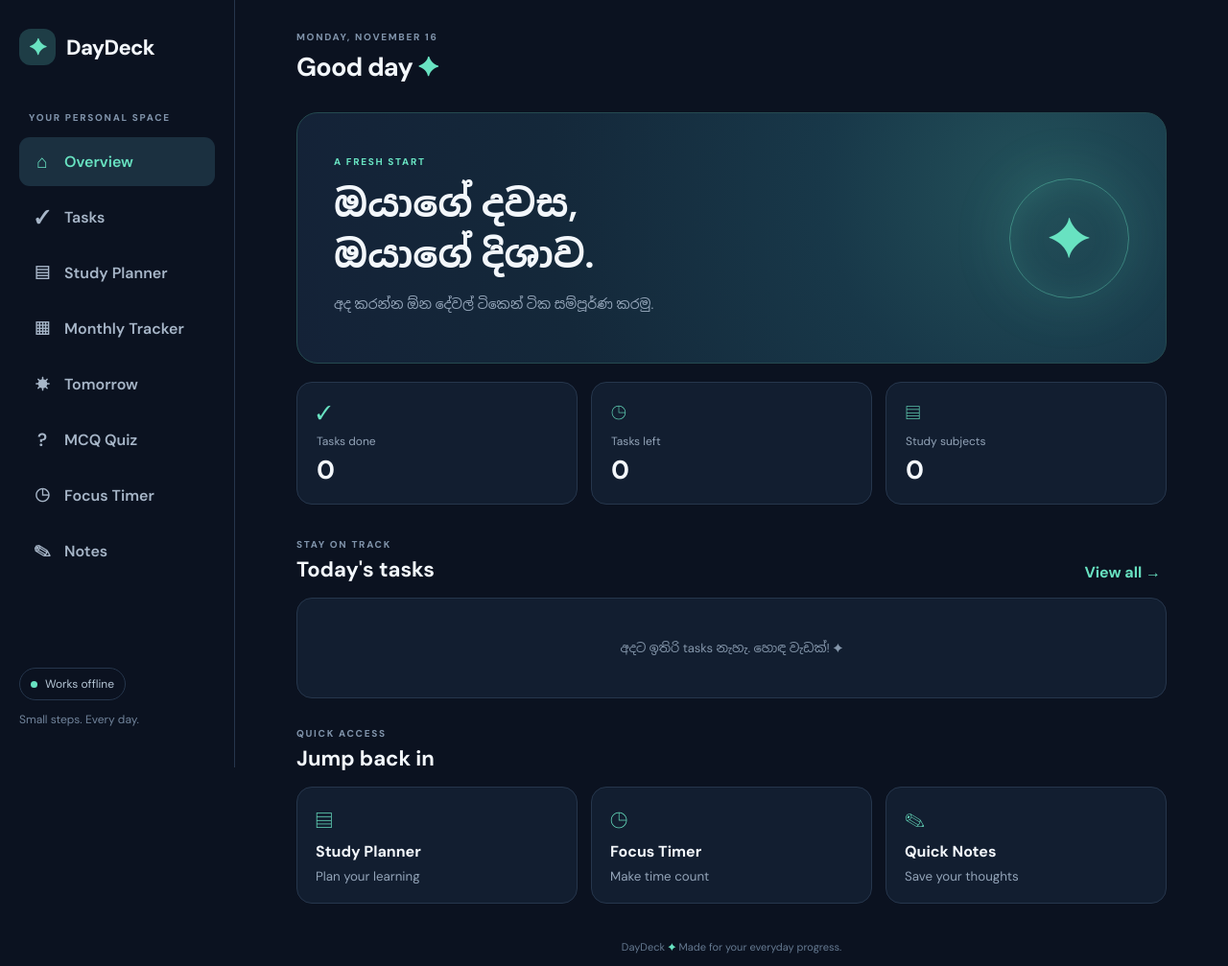
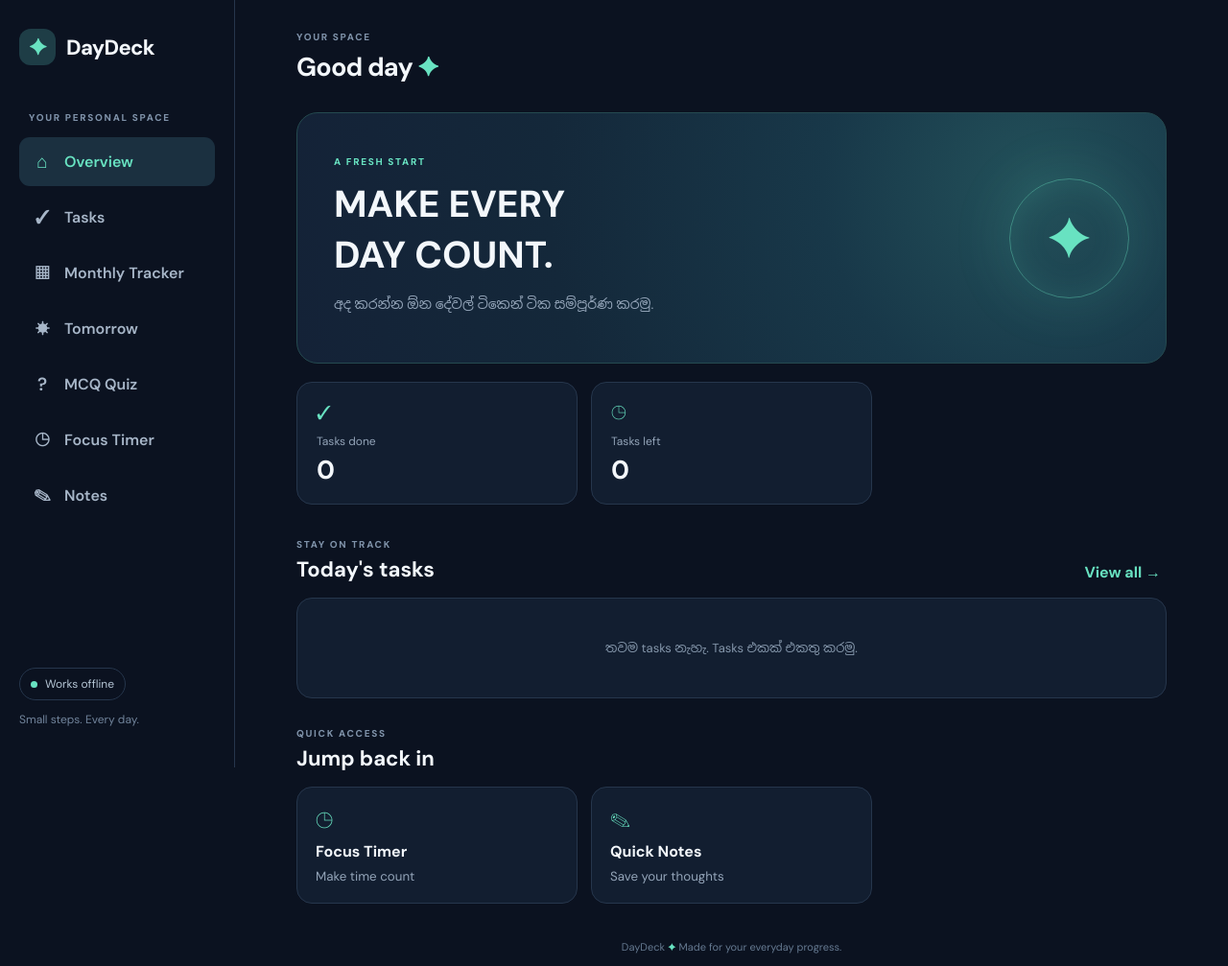
Before and after one commit to Nima0714/DayDeck, a plain HTML site: page index.html in a window 1280 px wide. Shown: the whole page at 96% size. Drawn offline with Linux system fonts and the light colour scheme.

Commit message:
DayDeck V3.1: remove Study Planner and refresh home heading

```diff
--- a/index.html
+++ b/index.html
@@ -4,7 +4,7 @@
   <meta charset="utf-8">
   <meta name="viewport" content="width=device-width, initial-scale=1">
   <meta name="theme-color" content="#101827">
-  <meta name="description" content="DayDeck — your day, your direction.">
+  <meta name="description" content="DayDeck — Make every day count.">
   <title>DayDeck</title>
   <link rel="manifest" href="manifest.json">
   <link rel="icon" href="icon.svg" type="image/svg+xml">
@@ -18,7 +18,6 @@
       <nav class="nav" aria-label="Main navigation">
         <button class="nav-btn active" data-view="home"><span>⌂</span> Overview</button>
         <button class="nav-btn" data-view="tasks"><span>✓</span> Tasks</button>
-        <button class="nav-btn" data-view="study"><span>▤</span> Study Planner</button>
         <button class="nav-btn" data-view="monthly"><span>▦</span> Monthly Tracker</button>
         <button class="nav-btn" data-view="tomorrow"><span>☀</span> Tomorrow</button>
         <button class="nav-btn" data-view="quiz"><span>?</span> MCQ Quiz</button>
@@ -33,17 +32,15 @@
         <button class="avatar" id="installBtn" title="Install DayDeck" hidden>↓</button>
       </header>
       <section class="view active" id="view-home">
-        <div class="welcome-card"><div><p class="eyebrow mint">A FRESH START</p><h2>ඔයාගේ දවස,<br>ඔයාගේ දිශාව.</h2><p class="muted">අද කරන්න ඕන දේවල් ටිකෙන් ටික සම්පූර්ණ කරමු.</p></div><div class="welcome-orb">✦</div></div>
+        <div class="welcome-card"><div><p class="eyebrow mint">A FRESH START</p><h2>MAKE EVERY<br>DAY COUNT.</h2><p class="muted">අද කරන්න ඕන දේවල් ටිකෙන් ටික සම්පූර්ණ කරමු.</p></div><div class="welcome-orb">✦</div></div>
         <div class="stats-grid">
           <article class="stat-card"><span class="stat-icon">✓</span><p>Tasks done</p><strong id="doneCount">0</strong></article>
           <article class="stat-card"><span class="stat-icon">◷</span><p>Tasks left</p><strong id="leftCount">0</strong></article>
-          <article class="stat-card"><span class="stat-icon">▤</span><p>Study subjects</p><strong id="subjectCount">0</strong></article>
         </div>
         <div class="section-heading"><div><p class="eyebrow">STAY ON TRACK</p><h2>Today's tasks</h2></div><button class="text-btn" data-go="tasks">View all →</button></div>
         <div class="panel" id="homeTasks"><div class="empty-state">තවම tasks නැහැ. Tasks එකක් එකතු කරමු.</div></div>
         <div class="section-heading"><div><p class="eyebrow">QUICK ACCESS</p><h2>Jump back in</h2></div></div>
         <div class="quick-grid">
-          <button class="quick-card" data-go="study"><span>▤</span><b>Study Planner</b><small>Plan your learning</small></button>
           <button class="quick-card" data-go="focus"><span>◷</span><b>Focus Timer</b><small>Make time count</small></button>
           <button class="quick-card" data-go="notes"><span>✎</span><b>Quick Notes</b><small>Save your thoughts</small></button>
         </div>
@@ -52,11 +49,6 @@
         <div class="section-heading"><div><p class="eyebrow">GET IT DONE</p><h2>Tasks</h2><p class="muted">වැඩ එකින් එක සම්පූර්ණ කරන්න.</p></div></div>
         <form class="add-form" id="taskForm"><input id="taskInput" maxlength="100" placeholder="අද කරන්න ඕන දෙයක්..." required><button class="primary-btn">Add task</button></form>
         <div class="panel"><div class="panel-head"><b>Your list</b><span id="taskSummary" class="muted small">0 tasks</span></div><div id="taskList" class="item-list"><div class="empty-state">ඔයාගේ පළමු task එක එකතු කරන්න.</div></div></div>
-      </section>
-      <section class="view" id="view-study">
-        <div class="section-heading"><div><p class="eyebrow">LEARN WITH A PLAN</p><h2>Study Planner</h2><p class="muted">ඔයා ඉගෙනගන්න විෂයන් මෙතැනට එකතු කරන්න.</p></div></div>
-        <form class="add-form" id="subjectForm"><input id="subjectInput" maxlength="50" placeholder="විෂය නම (උදා: ICT)" required><button class="primary-btn">Add subject</button></form>
-        <div id="subjectList" class="subject-grid"><div class="empty-state wide">තවම විෂයන් එකතු කරලා නැහැ.</div></div>
       </section>
       <section class="view" id="view-monthly">
         <div class="section-heading"><div><p class="eyebrow">YOUR CONSISTENCY</p><h2>Monthly Tracker</h2><p class="muted">දවසින් දවස ඔයාගේ progress එක බලන්න.</p></div></div>
@@ -71,7 +63,7 @@
       </section>
       <section class="view" id="view-quiz">
         <div class="section-heading"><div><p class="eyebrow">PRACTICE & IMPROVE</p><h2>MCQ Quiz</h2><p class="muted">A/L Technology විෂයන් සඳහා පුහුණු වෙන්න.</p></div></div>
-        <div class="panel quiz-panel"><label for="quizSubject">විෂය තෝරන්න</label><select id="quizSubject"><option value="SFT">SFT</option><option value="ET">ET</option><option value="ICT">ICT</option></select><div id="quizArea"><p class="muted">SFT පුහුණු ප්‍රශ්න තෝරලා පටන් ගන්න.</p><button class="primary-btn" id="startQuiz">Start SFT Quiz</button></div></div>
+        <div class="panel quiz-panel"><label for="quizSubject">විෂය තෝරන්න</label><select id="quizSubject"><option value="SFT">SFT</option><option value="ET">ET</option><option value="ICT">ICT</option></select><div id="quizArea"><p class="muted">විෂය තෝරාගෙන ප්‍රශ්න 10ක ප්‍රශ්නාවලිය ආරම්භ කරන්න.</p><button class="primary-btn" id="startQuiz">Start Quiz</button></div></div>
       </section>
       <section class="view" id="view-focus">
         <div class="section-heading"><div><p class="eyebrow">ONE THING AT A TIME</p><h2>Focus Timer</h2><p class="muted">කෙටි විවේකත් එක්ක අවධානයෙන් වැඩ කරන්න.</p></div></div>
@@ -85,6 +77,7 @@
       <footer>DayDeck <span>✦</span> Made for your everyday progress.</footer>
     </main>
   </div>
+  <script src="mcq-data.js"></script>
   <script src="app.js"></script>
 </body>
 </html>
```
